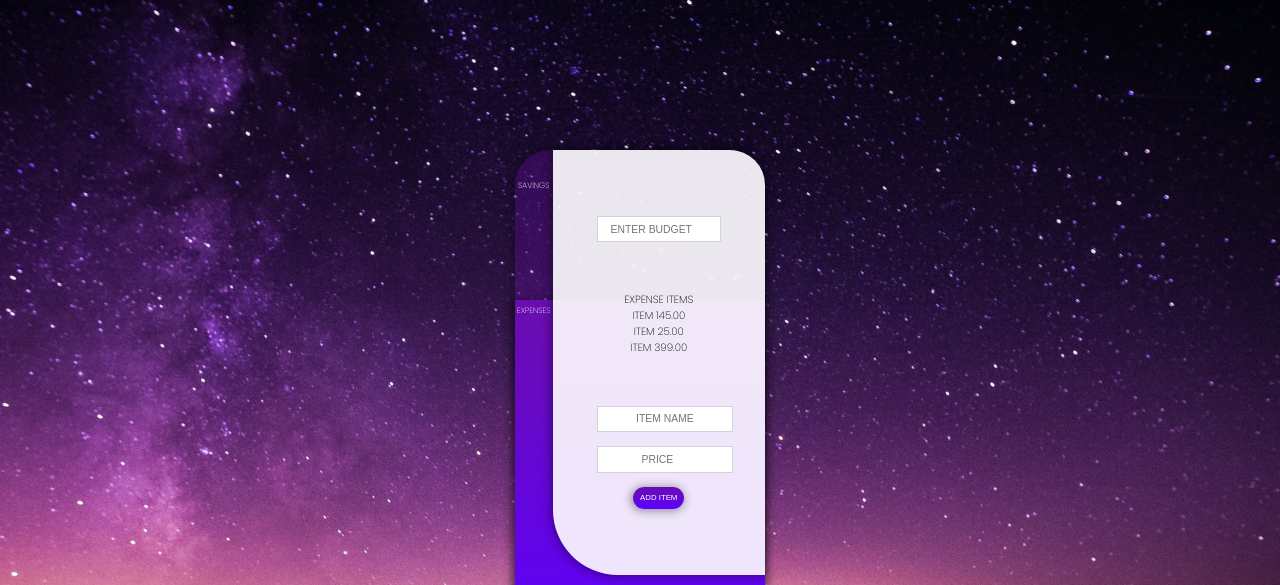
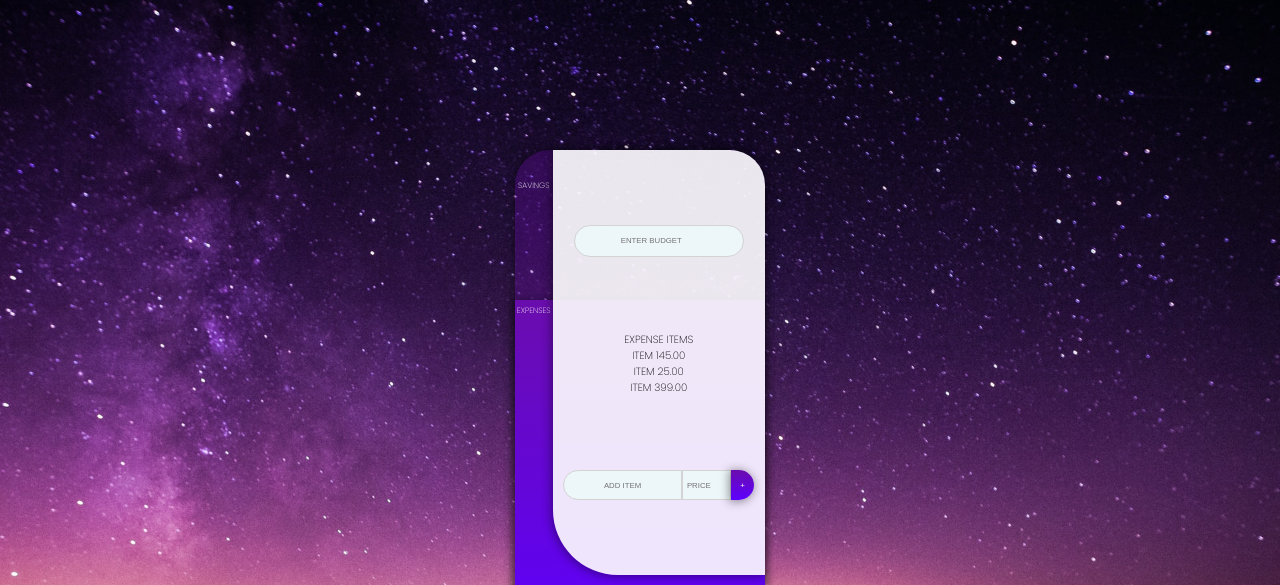
Before and after one commit to sebbains/Budget-Calculator, a plain HTML site: page index.html in a window 1280 px wide. Shown: the top 585 px of the page. Drawn offline with Linux system fonts and the light colour scheme.

Commit message:
input styling

```diff
--- a/index.css
+++ b/index.css
@@ -75,8 +75,9 @@ main {
   color: #000;
   display: flex;
   flex-direction: column;
-  justify-content: space-around;
-  padding: 15%;
+  justify-content: space-evenly;
+  align-items: center;
+  /* padding: 15%; */
 }
 
 .bar {
@@ -135,32 +136,54 @@ main {
   padding-top: 2%;
 }
 
+.addBudget {
+  border-radius: 35px;
+}
+
+li {
+  list-style: none;
+}
+
+.adjustItems {
+  display: flex;
+  width: 90%;
+}
+
+.addItem {
+  border-radius: 35px 0 0 35px;
+  flex: 2.5;
+}
+
+.addPrice {
+  flex: 1;
+}
+
 input,
 button {
   text-transform: uppercase;
-  margin: 5%;
+  /* margin: 5%; */
   padding: 5% 0;
 }
 
 input {
   border: 1px solid lightgray;
+  background: var(--back);
   text-align: center;
   color: lightgray;
-  font-size: 1em;
+  font-size: 0.75em;
+  width: 80%;
+  color: black;
+  /* border-radius: 15px; */
 }
 
 button {
-  border-radius: 35px;
+  border-radius: 0 35px 35px 0;
   padding: 5%;
   background: var(--expense-color);
   border: none;
   box-shadow: -1px 1px 10px 1px rgba(0, 0, 0, 0.4);
   font-size: 0.75em;
   color: #fff;
-}
-
-li {
-  list-style: none;
 }
 
 .savingsWrapper {
--- a/index.html
+++ b/index.html
@@ -7,7 +7,7 @@
             <div class="savingsBar bar"><div class="tagText">savings</div></div>
             <div class="expenseBar bar"><div class="tagText">expenses</div></div>
             <div class="content">
-                <input type="number" placeholder="Enter budget"></input>
+                <input class="addBudget" type="number" placeholder="Enter budget"></input>
                 <div class="items">
                    <label>Expense Items</label>
                 <ul class="itemList">
@@ -17,9 +17,9 @@
                 </ul>
                 </div>
                 <div class="adjustItems">
-                    <input type="text" placeholder="item name"></input>
-                    <input type="number" placeholder="price"></input>
-                    <button>add item</button>
+                    <input class="addItem" type="text" placeholder="add item"></input>
+                    <input class="addPrice" type="number" placeholder="price"></input>
+                    <button>+</button>
                 </div>
             </div>
             <div class="savingsWrapper">
```
